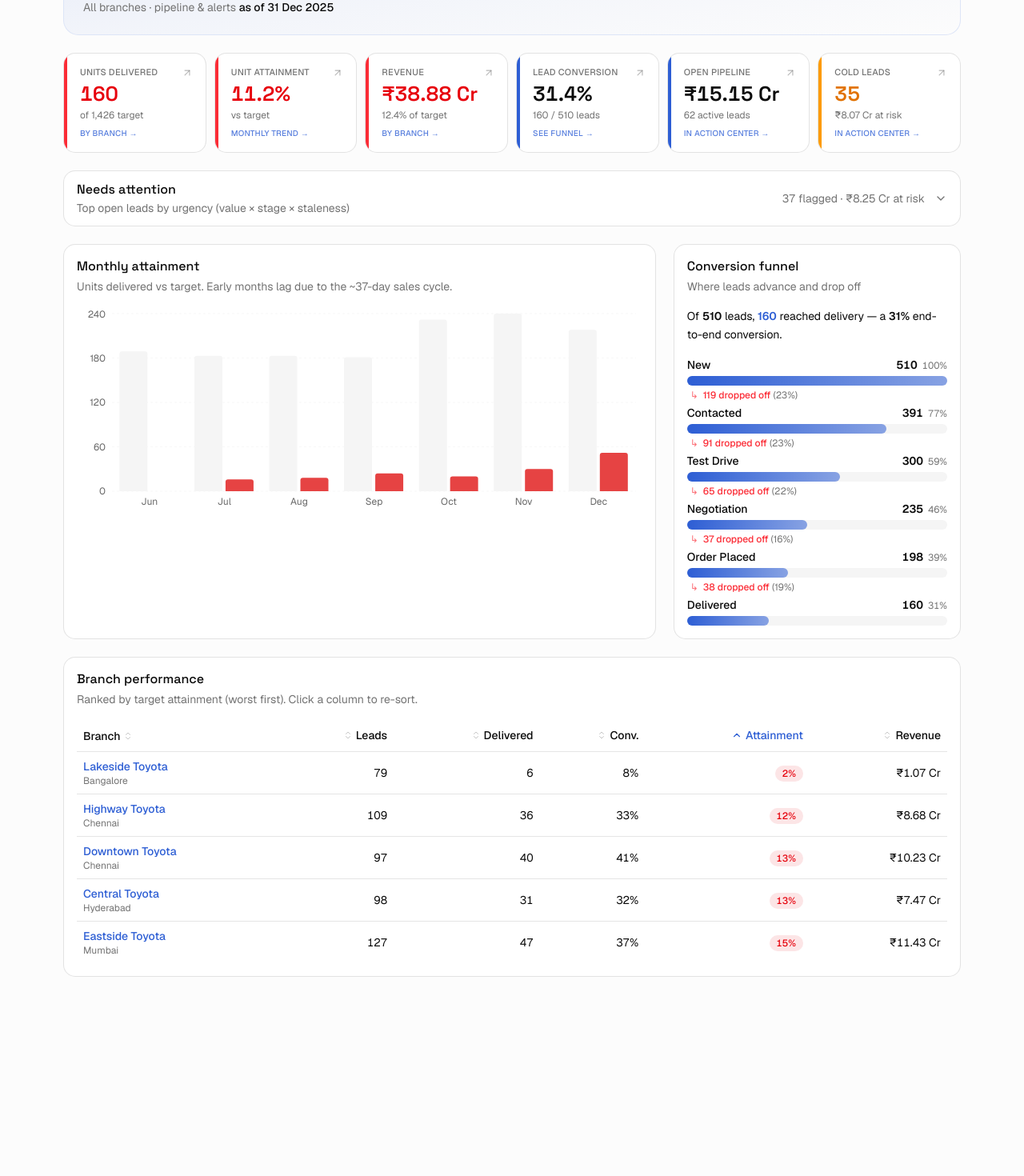
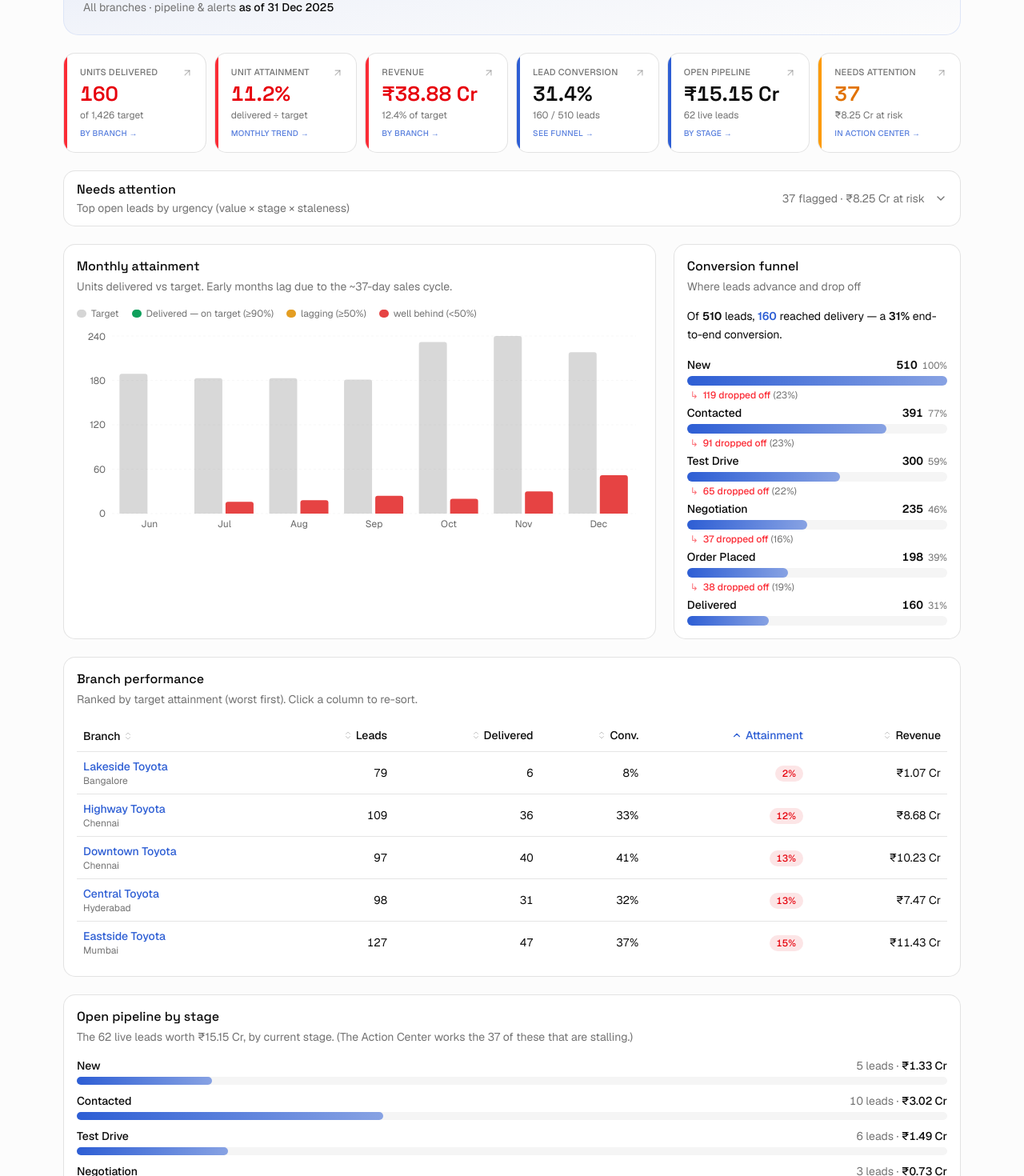
Before and after one commit to RedWaffle007/dealerpulse, a Next.js app in the folder dealerpulse/: page / in a window 1280 px wide. Shown: the part 260-1730 px from the top of the page at 80% size. Before the commit the page ends 1512 px from the top, so only its background shows below. Built offline with nearby package versions, Linux system fonts and the light colour scheme.

Commit message:
fix(overview): reconcile KPIs with their drill-downs + clarify attainment chart

```diff
--- a/dealerpulse/src/app/actions/page.tsx
+++ b/dealerpulse/src/app/actions/page.tsx
@@ -103,7 +103,7 @@ export default async function ActionsPage(props: PageProps<"/actions">) {
 
       <section className="mb-6 grid grid-cols-2 gap-3 md:grid-cols-3 lg:grid-cols-5">
         <KpiCard
-          label="Flagged leads"
+          label="Needs attention"
           value={formatInt(items.length)}
           sub={`${formatCrore(totalValue)} at risk`}
           tone={items.length ? "warn" : "good"}
--- a/dealerpulse/src/app/page.tsx
+++ b/dealerpulse/src/app/page.tsx
@@ -6,6 +6,7 @@ import {
   branchComparison,
   funnel,
   actionItems,
+  pipelineByStage,
 } from "@/lib/metrics";
 import { parseFilter } from "@/lib/filter";
 import {
@@ -75,6 +76,9 @@ export default async function OverviewPage(props: PageProps<"/">) {
   );
   const steps = funnel(d, f);
   const actions = actionItems(d, idx, f);
+  const actionsValue = actions.reduce((s, a) => s + a.value, 0);
+  const pipeline = pipelineByStage(d, idx, f);
+  const pipelineTop = Math.max(1, ...pipeline.map((s) => s.value));
 
   // Plain-language story headline, computed from the data in view.
   const withTargets = branches.filter((b) => b.targetUnits > 0);
@@ -157,7 +161,7 @@ export default async function OverviewPage(props: PageProps<"/">) {
         <KpiCard
           label="Unit attainment"
           value={formatPct(k.unitAttainmentPct)}
-          sub="vs target"
+          sub="delivered ÷ target"
           tone={attainmentTone(k.unitAttainmentPct)}
           href="#attainment"
           drillLabel="monthly trend"
@@ -180,15 +184,15 @@ export default async function OverviewPage(props: PageProps<"/">) {
         <KpiCard
           label="Open pipeline"
           value={formatCrore(k.openPipelineValue)}
-          sub={`${formatInt(k.openPipelineCount)} active leads`}
-          href={actionsHref}
-          drillLabel="in Action Center"
+          sub={`${formatInt(k.openPipelineCount)} live leads`}
+          href="#pipeline"
+          drillLabel="by stage"
         />
         <KpiCard
-          label="Cold leads"
-          value={formatInt(k.coldCount)}
-          sub={`${formatCrore(k.coldValue)} at risk`}
-          tone={k.coldCount > 0 ? "warn" : "neutral"}
+          label="Needs attention"
+          value={formatInt(actions.length)}
+          sub={`${formatCrore(actionsValue)} at risk`}
+          tone={actions.length > 0 ? "warn" : "good"}
           href={actionsHref}
           drillLabel="in Action Center"
         />
@@ -289,6 +293,47 @@ export default async function OverviewPage(props: PageProps<"/">) {
           />
         </CardContent>
       </Card>
+
+      {/* Open pipeline by stage — where the live pipeline (KPI above) actually sits */}
+      <Card id="pipeline" className="mt-6">
+        <CardHeader>
+          <CardTitle>Open pipeline by stage</CardTitle>
+          <CardDescription>
+            The {formatInt(k.openPipelineCount)} live leads worth{" "}
+            {formatCrore(k.openPipelineValue)}, by current stage. (The Action Center
+            works the {actions.length} of these that are stalling.)
+          </CardDescription>
+        </CardHeader>
+        <CardContent>
+          {pipeline.length === 0 ? (
+            <p className="py-4 text-center text-sm text-muted-foreground">
+              No open leads in this view.
+            </p>
+          ) : (
+            <div className="space-y-2.5">
+              {pipeline.map((s) => (
+                <div key={s.stage}>
+                  <div className="flex items-baseline justify-between text-sm">
+                    <span className="font-medium">{stageLabel(s.stage)}</span>
+                    <span className="tabular-nums text-muted-foreground">
+                      {formatInt(s.count)} leads ·{" "}
+                      <span className="font-medium text-foreground">
+                        {formatCrore(s.value)}
+                      </span>
+                    </span>
+                  </div>
+                  <div className="mt-1 h-2.5 rounded-full bg-muted">
+                    <div
+                      className="h-2.5 rounded-full bg-gradient-to-r from-brand to-brand/55"
+                      style={{ width: `${(100 * s.value) / pipelineTop}%` }}
+                    />
+                  </div>
+                </div>
+              ))}
+            </div>
+          )}
+        </CardContent>
+      </Card>
     </main>
   );
 }
--- a/dealerpulse/src/components/charts/attainment-chart.tsx
+++ b/dealerpulse/src/components/charts/attainment-chart.tsx
@@ -24,9 +24,29 @@ function healthColor(pct: number): string {
 export function AttainmentChart({ data }: { data: MonthPoint[] }) {
   const rows = data.map((d) => ({
     ...d,
-    label: formatMonth(d.month).replace(" 2025", ""),
+    label: formatMonth(d.month).replace(/ 20\d\d/, ""),
   }));
   return (
+    <div>
+      {/* Explicit legend: target vs delivered, and what the delivered color means. */}
+      <div className="mb-3 flex flex-wrap items-center gap-x-4 gap-y-1 text-xs text-muted-foreground">
+        <span className="inline-flex items-center gap-1.5">
+          <span className="h-2.5 w-3 rounded-sm bg-muted-foreground/30" aria-hidden />
+          Target
+        </span>
+        <span className="inline-flex items-center gap-1.5">
+          <span className="h-2.5 w-3 rounded-sm bg-[var(--chart-2)]" aria-hidden />
+          Delivered — on target (≥90%)
+        </span>
+        <span className="inline-flex items-center gap-1.5">
+          <span className="h-2.5 w-3 rounded-sm bg-[var(--chart-3)]" aria-hidden />
+          lagging (≥50%)
+        </span>
+        <span className="inline-flex items-center gap-1.5">
+          <span className="h-2.5 w-3 rounded-sm bg-[var(--chart-4)]" aria-hidden />
+          well behind (&lt;50%)
+        </span>
+      </div>
       <ResponsiveContainer width="100%" height={260}>
         <BarChart data={rows} margin={{ top: 8, right: 8, left: -16, bottom: 0 }}>
           <CartesianGrid strokeDasharray="3 3" vertical={false} opacity={0.15} />
@@ -45,15 +65,21 @@ export function AttainmentChart({ data }: { data: MonthPoint[] }) {
               String(value),
               name === "delivered" ? "Delivered" : "Target",
             ]}
-          labelFormatter={(l) => `${l} 2025`}
           />
-        <Bar dataKey="target" fill="var(--muted)" radius={[3, 3, 0, 0]} />
-        <Bar dataKey="delivered" radius={[3, 3, 0, 0]}>
+          <Bar
+            dataKey="target"
+            name="Target"
+            fill="var(--muted-foreground)"
+            fillOpacity={0.28}
+            radius={[3, 3, 0, 0]}
+          />
+          <Bar dataKey="delivered" name="Delivered" radius={[3, 3, 0, 0]}>
             {rows.map((r, i) => (
               <Cell key={i} fill={healthColor(r.attainmentPct)} />
             ))}
           </Bar>
         </BarChart>
       </ResponsiveContainer>
+    </div>
   );
 }
```
Lines whose indentation alone changed are shown as unchanged.
